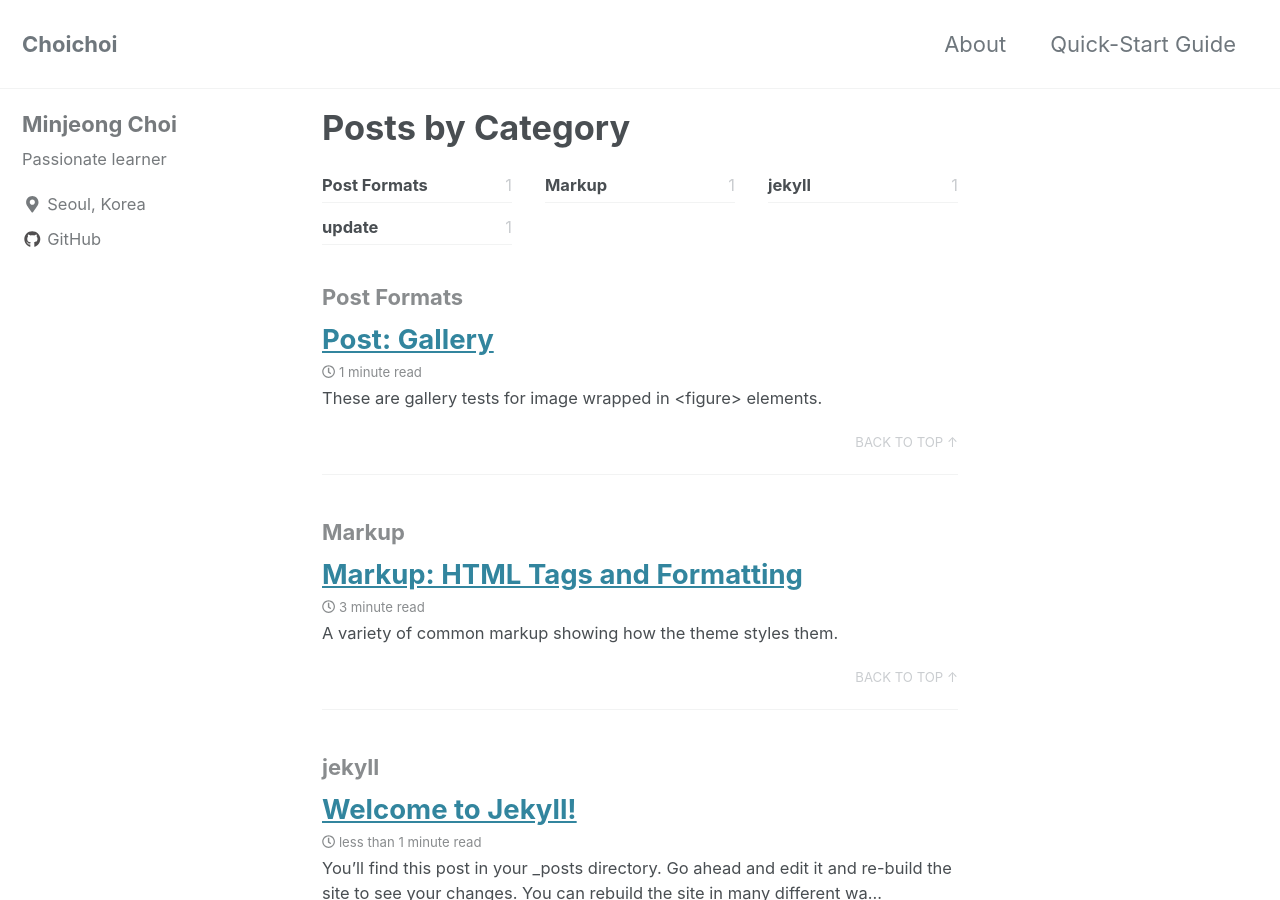
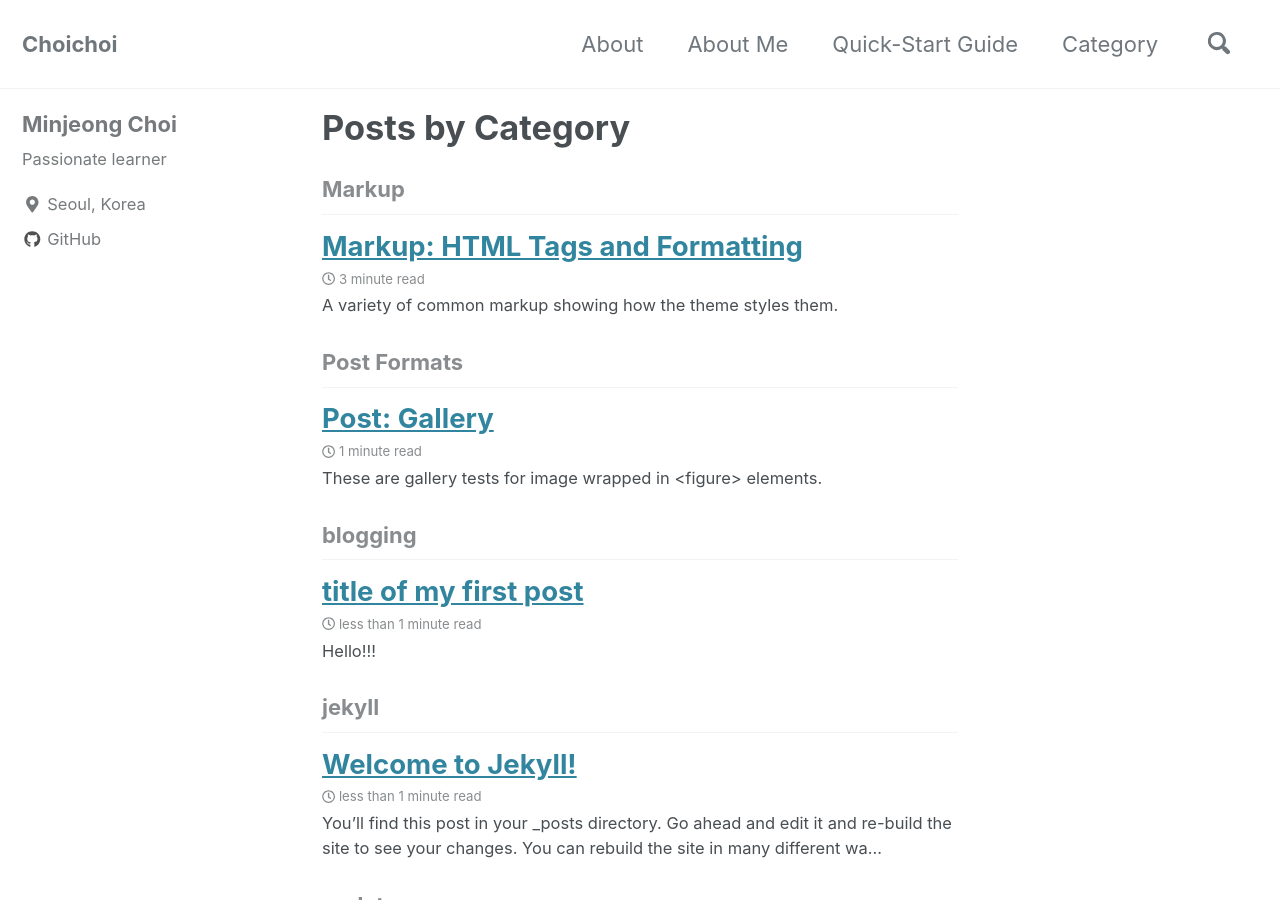
Before and after one commit to choimon/choimon.github.io, a Jekyll site: the page built from _pages/category-archive.md, in a window 1280 px wide and 900 px high. Built offline with Jekyll 4.4.1, drawn with Linux system fonts in a browser that asks for light colours; cached includes are drawn as plain includes; nearby versions of some CDN libraries; some of the changed text lies outside the part shown.

Commit message:
Added my first post and category navigation

```diff
--- a/_config.yml
+++ b/_config.yml
@@ -64,8 +64,8 @@
   secret                 :
 atom_feed:
   path                   : # blank (default) uses feed.xml
-search                   : # true, false (default)
-search_full_content      : # true, false (default)
+search                   : true #, false (default)
+search_full_content      : true #, false (default)
 search_provider          : # lunr (default), algolia, google
 algolia:
   application_id         : # YOUR_APPLICATION_ID
@@ -142,7 +142,7 @@
       # url:
     - label: "GitHub"
       icon: "fab fa-fw fa-github"
-      # url:
+      url: "https://github.com/choimon"
     - label: "GitLab"
       icon: "fab fa-fw fa-gitlab"
       # url:
--- a/_data/navigation.yml
+++ b/_data/navigation.yml
@@ -2,8 +2,12 @@
 main:
   - title: "About"
     url: "/about"
+  - title: "About Me"
+    url: "/about-me"
   - title: "Quick-Start Guide"
     url: https://mmistakes.github.io/minimal-mistakes/docs/quick-start-guide/
+  - title: "Category"
+    url: "/categories/"
   # - title: "About"
   #   url: https://mmistakes.github.io/minimal-mistakes/about/
   # - title: "Sample Posts"
--- /dev/null
+++ b/_pages/about-me.md
@@ -0,0 +1,25 @@
+---
+title: "Welcome To My Blog"
+permalink: /about-me/
+date: 2019-04-06T03:02:20+00:00
+---
+
+Welcome visitors!
+
+My name is Minjeong Choi
+...
+<!-- I made this blog primarily because there are so many topics I want to learn and share with other people. I am currently interested in projects with raspberry pi,
+I like to dive into math, tech, art, animal welfare, food,   -->
+
+I will finish my introduction with my favorite quote:
+> "heheheeeee"
+
+<!-- This is an example page. It's different from a blog post because it will stay in one place and will show up in your site navigation (in most themes). Most people start with an About page that introduces them to potential site visitors. It might say something like this:
+
+> Hi there! I'm a bike messenger by day, aspiring actor by night, and this is my website. I live in Los Angeles, have a great dog named Jack, and I like pi'a coladas. (And gettin' caught in the rain.)
+
+...or something like this:
+
+> The XYZ Doohickey Company was founded in 1971, and has been providing quality doohickeys to the public ever since. Located in Gotham City, XYZ employs over 2,000 people and does all kinds of awesome things for the Gotham community.
+
+You should probably delete this page and create new pages for your content. Have fun! -->
--- a/_pages/category-archive.md
+++ b/_pages/category-archive.md
@@ -4,3 +4,11 @@
 permalink: /categories/
 author_profile: true
 ---
+<!-- {% include group-by-array collection=site.posts field="categories" %}
+{% for category in group_names %}
+  {% assign posts = group_items[forloop.index0] %}
+  <h2 id="{{ category | slugify }}" class="archive__subtitle">{{ category }}</h2>
+  {% for post in posts %}
+    {% include archive-single.html %}
+  {% endfor %}
+{% endfor %} -->
--- a/_posts/2019-04-06-welcome-to-jekyll.markdown
+++ b/_posts/2019-04-06-welcome-to-jekyll.markdown
@@ -1,5 +1,5 @@
 ---
-layout: post
+layout: posts
 title:  "Welcome to Jekyll!"
 date:   2019-04-06 20:37:12 +0900
 categories: jekyll update
```
Also changed, not shown: _posts/2019-04-06-FirstPost.md (+28 -8 lines).
